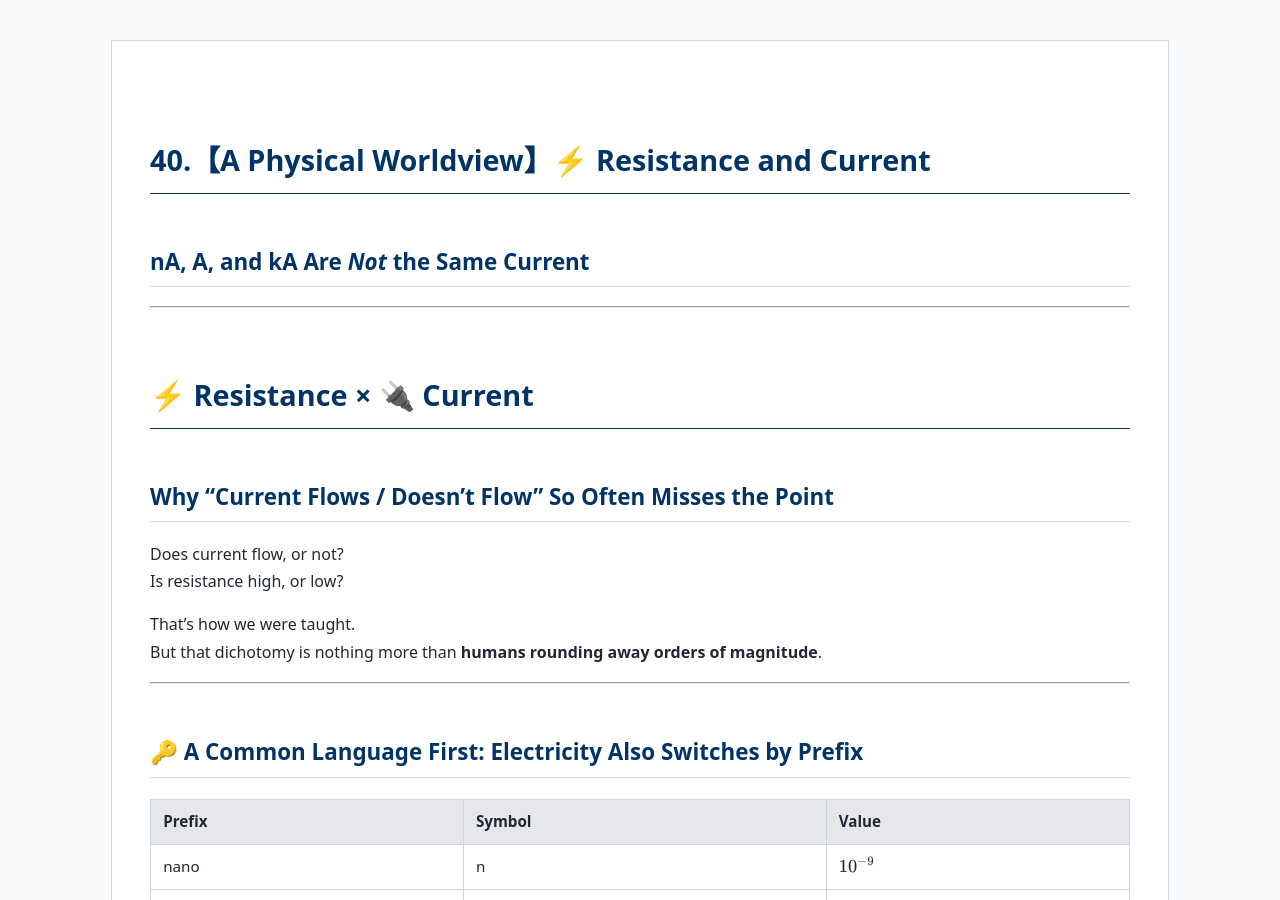
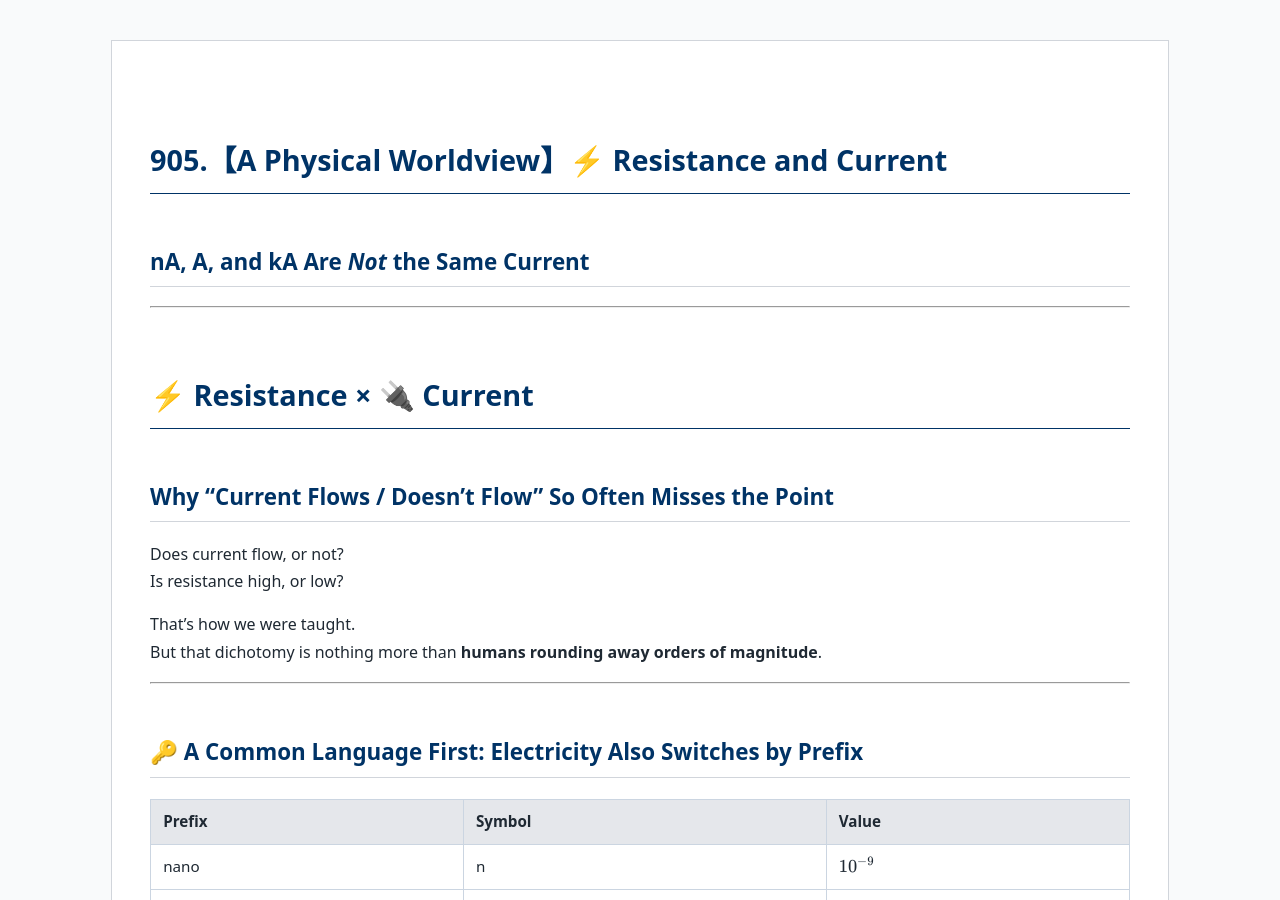
Before and after one commit to Samizo-AITL/qiita-articles, a Jekyll site: the page built from articles/en/905_physics_scale_resistance_current.md, in a window 1280 px wide and 900 px high. Built offline with Jekyll 4.4.1, drawn with Linux system fonts in a browser that asks for light colours.

Commit message:
Update and rename 40_physics_scale_resistance_current.md to 905_physics_scale_resistance_current.md

```diff
--- a/articles/en/40_physics_scale_resistance_current.md
+++ b/articles/en/905_physics_scale_resistance_current.md
@@ -3,7 +3,7 @@
 title: Qiita Articles
 ---
 
-# 40.【A Physical Worldview】⚡ Resistance and Current
+# 905.【A Physical Worldview】⚡ Resistance and Current
 ## nA, A, and kA Are *Not* the Same Current
 
 ---
```
